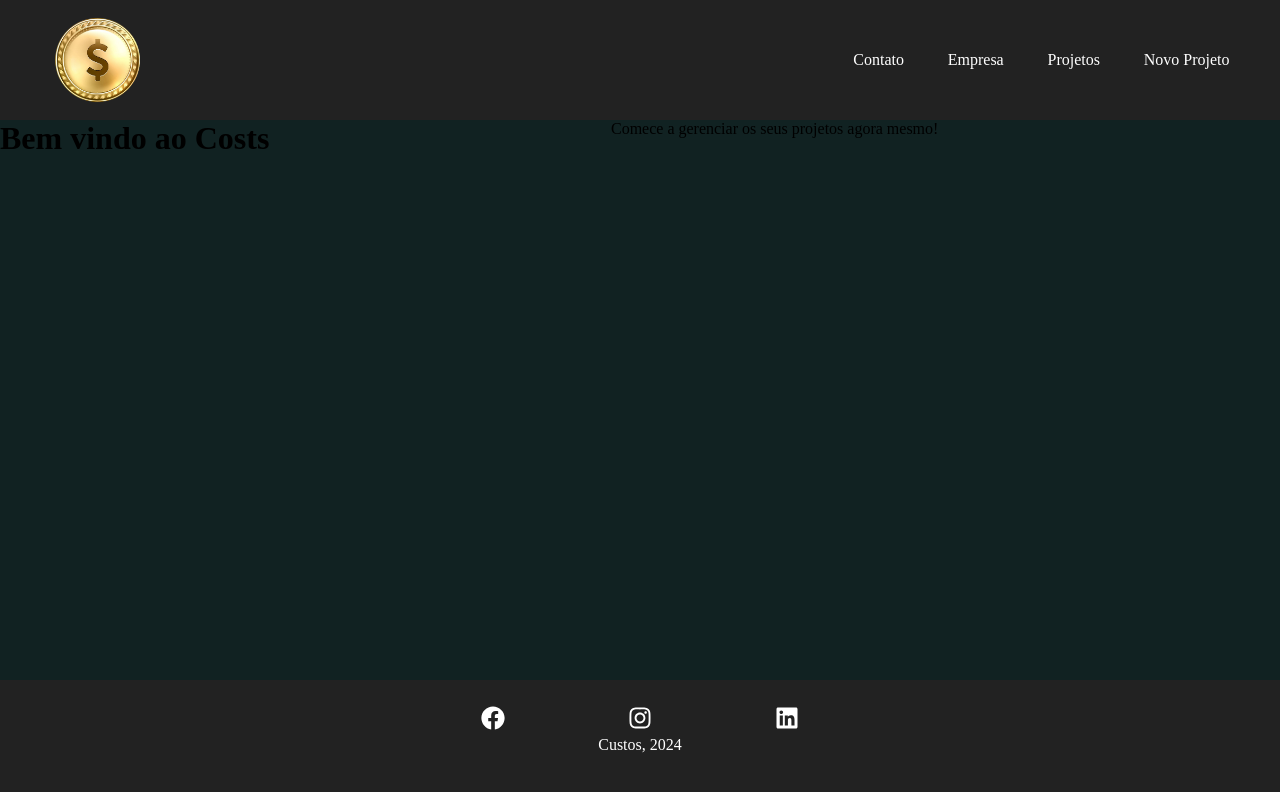
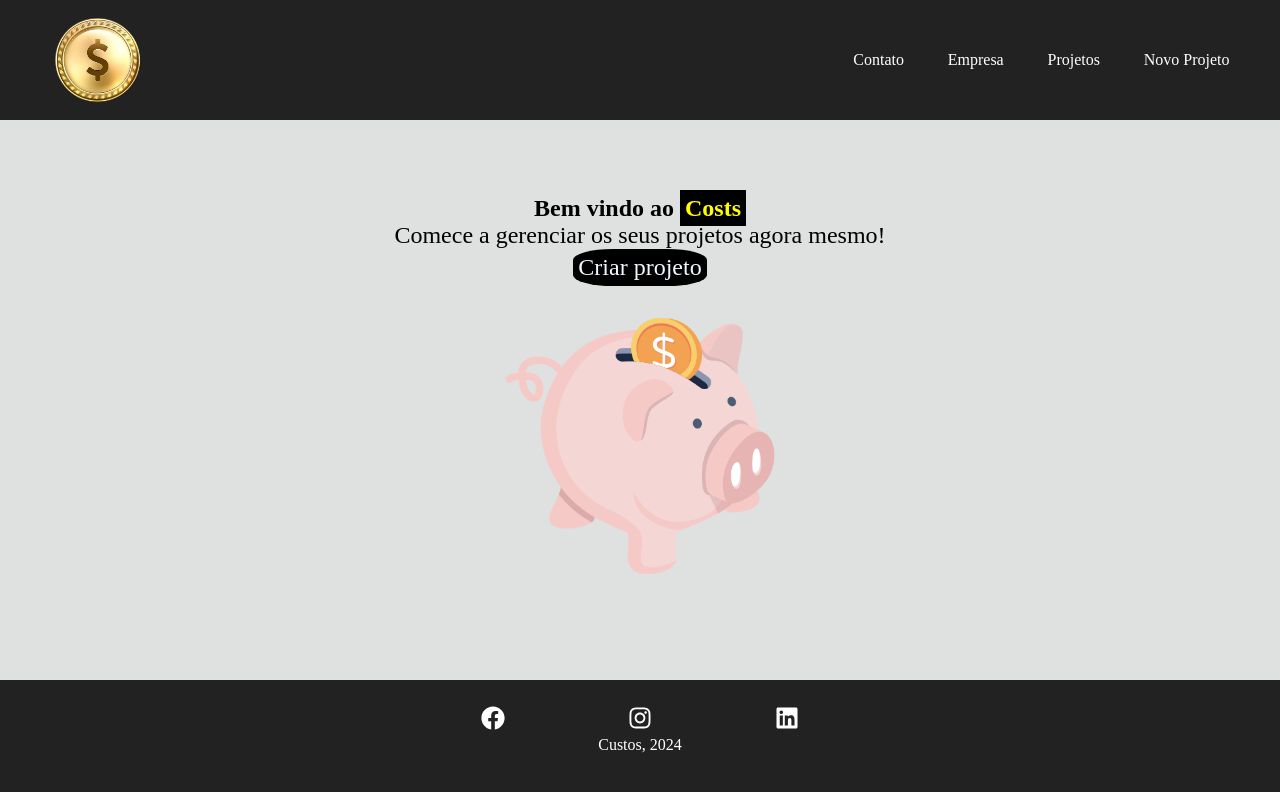
Before and after one commit to Israel-Henrique/custos, a React (Create React App) app: page / in a window 1280 px wide. Shown: the top 792 px of the page. Built offline with nearby package versions, Linux system fonts and the light colour scheme.

Commit message:
Commit da home completa
Home completa

```diff
--- /dev/null
+++ b/src/components/reciclaveis/BotaoLink/index.jsx
@@ -0,0 +1,9 @@
+import styles from "./styles.module.css";
+import {Link} from "react-router-dom";
+
+const BotaoLink = ({texto, link}) =>
+<Link className = {styles.botao} to = {link}>
+    {texto}
+</Link>;
+
+export default BotaoLink;
--- /dev/null
+++ b/src/components/reciclaveis/BotaoLink/styles.module.css
@@ -0,0 +1,13 @@
+.botao{
+    background-color: black;
+    color: aliceblue;
+    padding: 5px;
+    text-decoration: none;
+    transition: 0.5s;
+    border-radius: 30%;
+}
+
+.botao:hover{
+    color: yellow;
+    transform: 0.5s;
+}
--- a/src/components/reciclaveis/layout/Navegacao/styles.module.css
+++ b/src/components/reciclaveis/layout/Navegacao/styles.module.css
@@ -15,20 +15,21 @@
     margin-right: 3%;
 }
 
-div > a{
+.navegacao div > a{
     height: 100%;
     margin-left: 3%;
     border: 0px solid rgba(0, 0, 0, 0);
 }
 
-div > a:hover{
+.navegacao div > a:hover{
     transition: 0.5s;
     border: 0.5vh solid #FFBB33;
     border-radius: 100%;
 }
 
-img {
+.navegacao img {
     height: 100%;
+    padding: -1;
 }
 
 .listaa li {
--- a/src/components/unicos/rotas/Principal/index.jsx
+++ b/src/components/unicos/rotas/Principal/index.jsx
@@ -1,11 +1,13 @@
 import styles from "./styles.module.css";
 import porquinho from "../../../../img/porquinho.png";
+import BotaoLink from "../../../reciclaveis/BotaoLink";
 
 const Principal = () =>
-<>
-    <h1 className = {styles.teste}>Bem vindo ao <span>Costs</span></h1>
+<section className = {styles.principal}>
+    <h1>Bem vindo ao <span>Costs</span></h1>
     <p>Comece a gerenciar os seus projetos agora mesmo!</p>
-    <div id = "porquinho"></div>
-</>;
+    <BotaoLink texto = "Criar projeto" link = "/novoprojeto"/>
+    {true && <img src = {porquinho}/>}
+</section>;
 
 export default Principal;
--- a/src/components/unicos/rotas/Principal/styles.module.css
+++ b/src/components/unicos/rotas/Principal/styles.module.css
@@ -1,9 +1,30 @@
-#porquinho{
-    height: 100px;
-    width: 100px;
-    background-image: url("../.././../../img/porquinho.png");
+.principal{
+    width: 100%;
+    height: -1%;
+    display: flex;
+    flex-direction: column;
+    background-color: #eeee;
+    align-items: center;
+    justify-content: center;
 }
 
-.teste{
+.principal img{
+    height: -1%;
+    width: 25%;
+}
 
+.principal h1{
+    font-weight: 900;
 }
+
+.principal > *{
+    font-weight: 100;
+    font-size: 3vh;
+    margin: 0 5vw;
+}
+
+.principal span{
+    background-color: black;
+    color: yellow;
+    padding: 5px;
+}
```
Also changed, not shown: src/img/porquinho.png.
